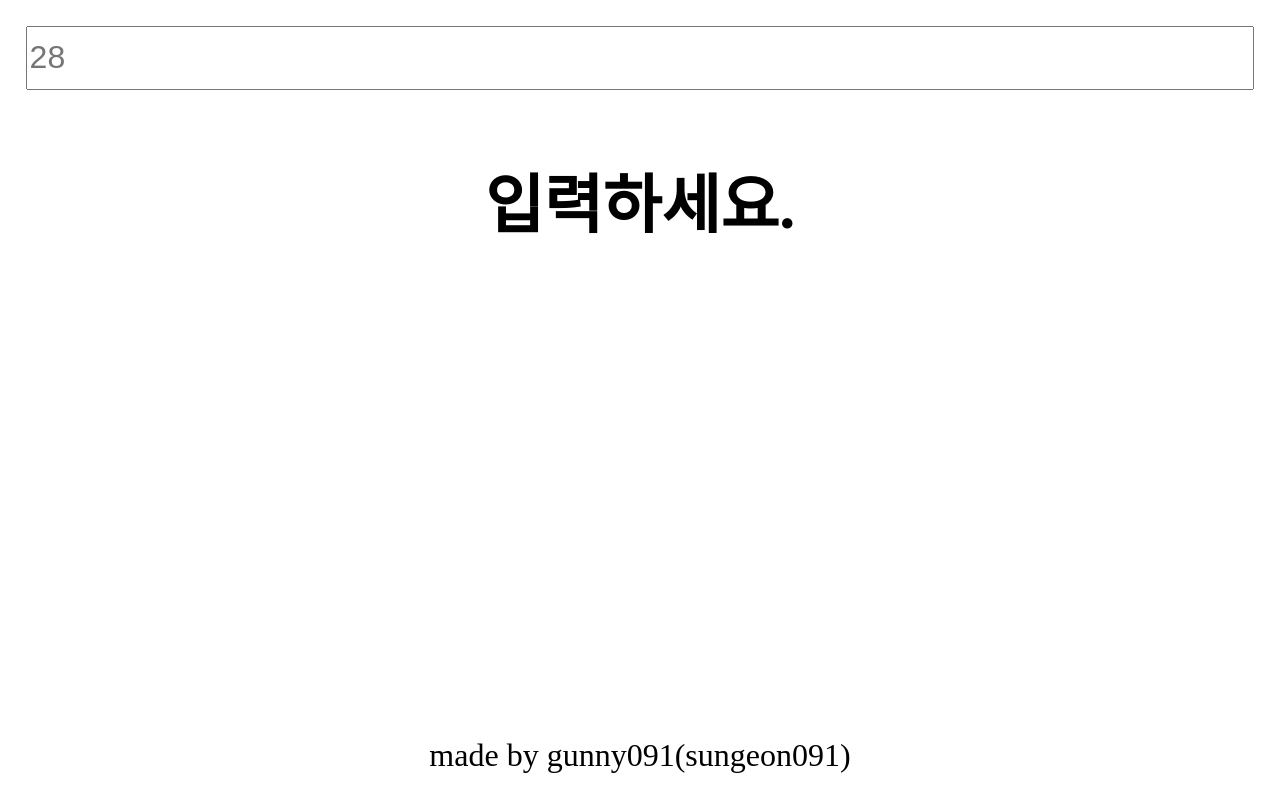
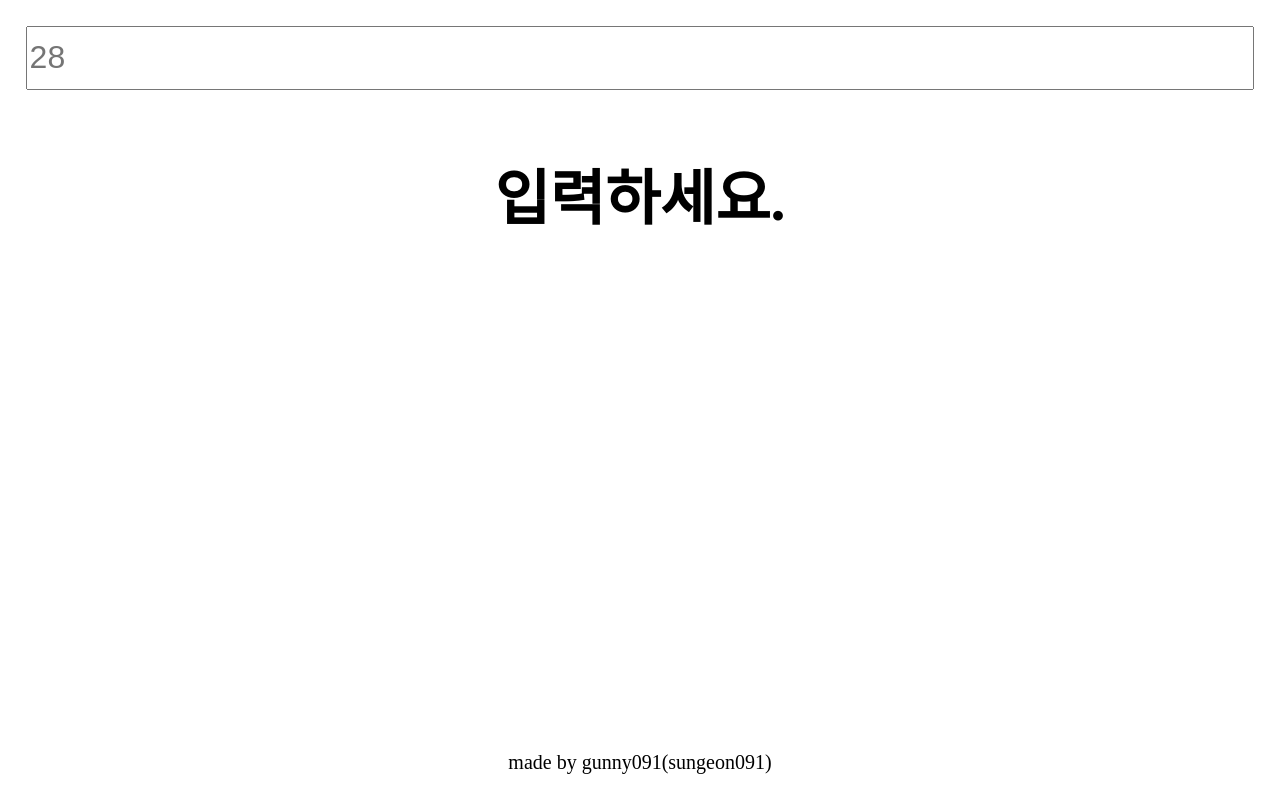
Before and after one commit to gunny091/math, a plain HTML site: page sosu-soinsubunhae/index.html in a window 1280 px wide. Drawn offline with Linux system fonts and the light colour scheme.

```diff
--- a/sosu-soinsubunhae/style.css
+++ b/sosu-soinsubunhae/style.css
@@ -15,7 +15,7 @@ input {
     height: 64px;
 }
 p {
-    font-size: 5vw;
+    font-size: 7.5vmin;
     font-weight: bold;
     width: 96vw;
     text-align: center;
@@ -23,11 +23,11 @@ p {
 footer {
     position: absolute;
     bottom: 0;
-    font-size: 2.5vw;
+    font-size: 2.5vmin;
     width: 96vw;
     text-align: center;
     margin-bottom: 2%;
 }
 sup {
-    font-size: 3vw;
+    font-size: 5vmin;
 }
```
